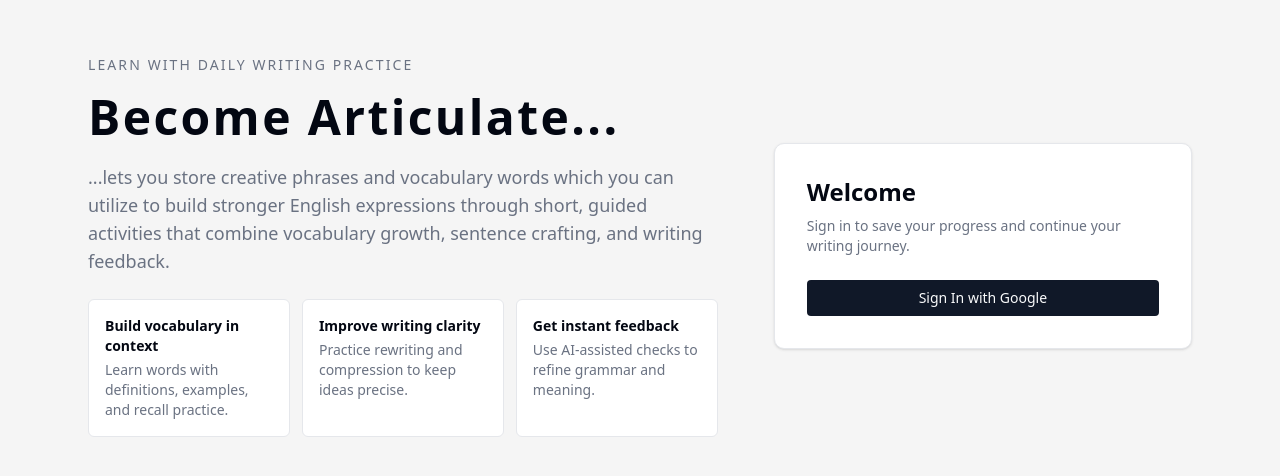
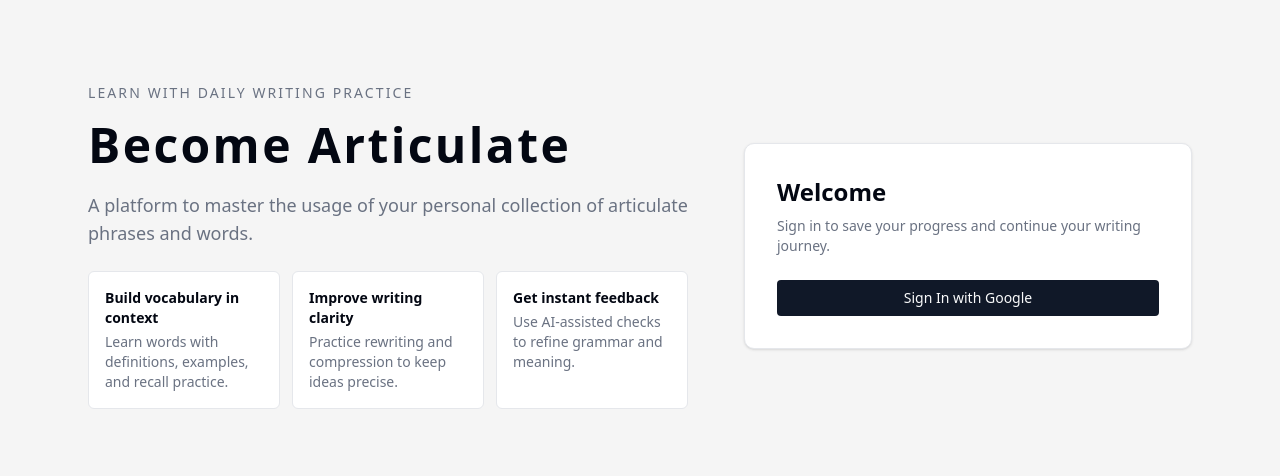
Before and after one commit to NeelSatasia/articulate-web-app, a React (Vite) app in the folder frontend/: page / in a window 1280 px wide. Shown: the part 154-630 px from the top of the page. Built offline with nearby package versions, Linux system fonts and the light colour scheme.

Commit message:
Change app description

```diff
--- a/frontend/src/App.tsx
+++ b/frontend/src/App.tsx
@@ -18,10 +18,10 @@ function App() {
                         Learn with daily writing practice
                     </p>
                     <h1 className="text-4xl font-semibold leading-tight md:text-5xl tracking-wider">
-                        Become Articulate...
+                        Become Articulate
                     </h1>
                     <p className="mt-4 text-base text-muted-foreground md:text-lg">
-                        ...lets you store creative phrases and vocabulary words which you can utilize to build stronger English expressions through short, guided activities that combine vocabulary growth, sentence crafting, and writing feedback.
+                        A platform to master the usage of your personal collection of articulate phrases and words.
                     </p>
 
                     <div className="mt-6 grid gap-3 sm:grid-cols-3">
```
